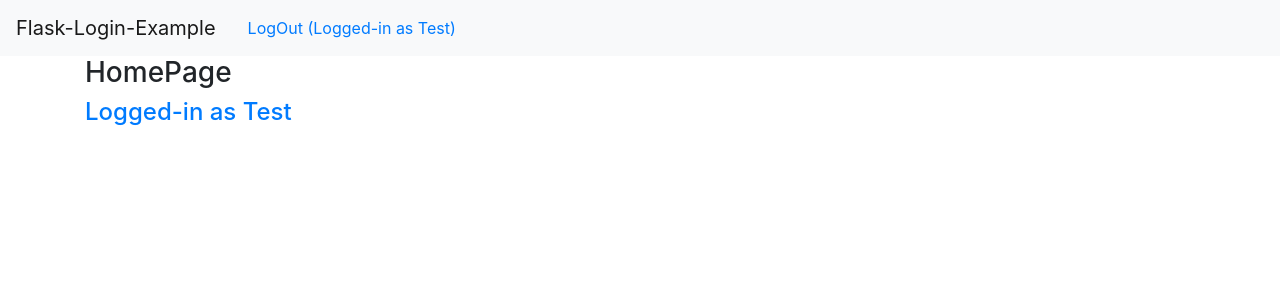
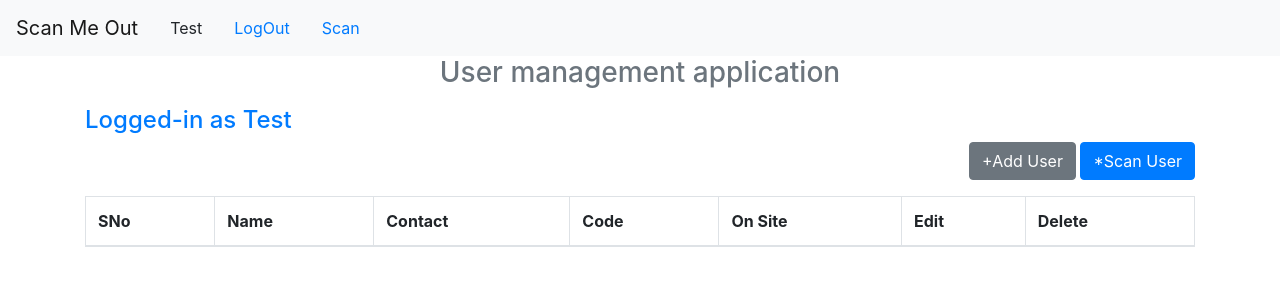
Before and after one commit to Mappleby42/scan-me-out, a Flask app: page /homepage in a window 1280 px wide. Shown: the top 300 px of the page. Run offline with Flask 2, Linux system fonts and the light colour scheme; a user stored in the database is signed in; data comes from the database, SQL or seed files in the repository; both versions use the stored data as it was after the commit; lists and menus that the app fills with data are empty; some libraries are stand-ins or nearby versions.

Commit message:
Add basic employee CRUD

```diff
--- a/app/auth/routes.py
+++ b/app/auth/routes.py
@@ -3,10 +3,11 @@ from app.auth.forms import RegistrationForm, LoginForm
 from app.auth import authentication
 from app.auth.models import User
 from flask_login import login_user, logout_user, login_required, current_user
+import sqlite3 as sql
+import requests
 
 @authentication.route('/register', methods=['GET','post'])
 def register_user():
-
     if current_user.is_authenticated:
         flash('You are already logged in.')
         return redirect(url_for('authentication.homepage'))
@@ -25,7 +26,12 @@ def register_user():
 
 @authentication.route('/')
 def index():
-    return render_template('index.html')
+    con=sql.connect("instance/db_web.db")
+    con.row_factory=sql.Row
+    cur=con.cursor()
+    cur.execute("select * from users")
+    data=cur.fetchall()
+    return render_template('index.html',datas=data)
 
 @authentication.route('/login', methods=['GET','POST'])
 def log_in_user():
@@ -45,8 +51,14 @@ def log_in_user():
     return render_template('login.html', form=form)
 
 @authentication.route('/homepage')
+@login_required
 def homepage():
-    return render_template('homepage.html')
+    con=sql.connect("instance/db_web.db")
+    con.row_factory=sql.Row
+    cur=con.cursor()
+    cur.execute("select * from users WHERE ADMIN_ID = '" + str(current_user.id) + "'")
+    data=cur.fetchall()
+    return render_template('homepage.html',datas=data)
 
 
 @authentication.route('/logout', methods=['GET'])
@@ -56,6 +68,74 @@ def log_out_user():
     logout_user()
     return redirect(url_for('authentication.log_in_user'))
 
+@authentication.route("/add_user",methods=['POST','GET'])
+@login_required
+def add_user():
+    if request.method=='POST':
+        con=sql.connect("instance/db_web.db")
+        cur=con.cursor()
+
+        uname=request.form['uname']
+        cur.execute("select * from users WHERE UNAME='" + uname + "'")
+        data=cur.fetchall()
+        if len(data)!=0:
+            return render_template("add_user.html", error="Error: That username is taken")
+
+        contact=request.form['contact']
+        cur.execute("select * from users WHERE CONTACT='" + contact + "'")
+        data=cur.fetchall()
+        if len(data)!=0:
+            return render_template("add_user.html", error="Error: That email address is taken")
+
+        code=""
+        unique_code = False
+        while not unique_code:
+            code = requests.get("https://www.passwordrandom.com/query?command=password").text
+            cur.execute("select * from users WHERE CODE='" + code + "'")
+            data=cur.fetchall()
+            if len(data)==0:
+                unique_code = True
+
+        cur.execute("insert into users(UNAME,CONTACT,CODE,ADMIN_ID,ONSITE) values (?,?,?,?,?)",(uname,contact,code,current_user.id,False))
+        con.commit()
+        flash('User Added','success')
+        return redirect(url_for("authentication.homepage"))
+    return render_template("add_user.html")
+
+@authentication.route("/edit_user/<string:uid>",methods=['POST','GET'])
+@login_required
+def edit_user(uid):
+    if request.method=='POST':
+        uname=request.form['uname']
+        contact=request.form['contact']
+        onsite=True
+        try:
+            request.form['onsite']
+        except:
+            onsite=False
+        con=sql.connect("instance/db_web.db")
+        cur=con.cursor()
+        cur.execute("update users set UNAME=?,CONTACT=?,ONSITE=? where UID=?",(uname,contact,onsite,uid))
+        con.commit()
+        flash('User Updated','success')
+        return redirect(url_for("authentication.index"))
+    con=sql.connect("instance/db_web.db")
+    con.row_factory=sql.Row
+    cur=con.cursor()
+    cur.execute("select * from users where UID=?",(uid,))
+    data=cur.fetchone()
+    return render_template("edit_user.html",datas=data)
+
+
+@authentication.route("/delete_user/<string:uid>",methods=['GET'])
+def delete_user(uid):
+    con=sql.connect("instance/db_web.db")
+    cur=con.cursor()
+    cur.execute("delete from users where UID=?",(uid,))
+    con.commit()
+    flash('User Deleted','warning')
+    return redirect(url_for("authentication.index"))
+
 @authentication.app_errorhandler(404)
 def page_not_found(error):
     return render_template('404.html'), 404
--- a/app/auth/templates/homepage.html
+++ b/app/auth/templates/homepage.html
@@ -2,8 +2,35 @@
 
 {% block content%}
 <div class="container">
-        <h3> HomePage </h3>
+    <h3 class='text-center text-muted mb-3'>User management application</h3>
     <h4 class="text-primary"> Logged-in as {{ current_user.user_name.title() }} </h4>
+    <p class='text-right'>
+        <a href='{{url_for("authentication.add_user")}}' class='btn btn-secondary '>+Add User</a>
+        <a href='{{url_for("authentication.scan_user")}}' class='btn btn-primary '>*Scan User</a>
+    </p>
+    <table class='table table-bordered'>
+        <thead>
+            <th>SNo</th>
+            <th>Name</th>
+            <th>Contact</th>
+            <th>Code</th>
+            <th>On Site</th>
+            <th>Edit</th>
+            <th>Delete</th>
+        </thead>
+        <tbody>
+            {% for row in datas %}
+            <tr>
+                <td>{{loop.index}}</td>
+                <td>{{row.UNAME}}</td>
+                <td>{{row.CONTACT}}</td>
+                <td>{{row.CODE}}</td>
+                <td>{{row.ONSITE==1}}</td>
+                <td><a href='{{url_for("authentication.edit_user",uid=row.UID)}}' class='btn btn-primary'>Edit</a></td>
+                <td><a href='{{url_for("authentication.delete_user",uid=row.UID)}}' class='btn btn-danger' onclick='return confirm("Are You Sure")'>Delete</a></td>
+            </tr>
+            {%endfor%}
+        </tbody>
+    </table>
 </div>
-
 {% endblock content%}
--- a/app/auth/templates/index.html
+++ b/app/auth/templates/index.html
@@ -1,8 +1,5 @@
 {% extends 'layout.html' %}
 
 {% block content%}
-    <div class="container">
-            <h3> Welcome to pythonplay portal! </h3> <br>
-            <h3> Happy Learning! </h3>
-    </div>
+
 {% endblock content%}
--- a/app/auth/templates/layout.html
+++ b/app/auth/templates/layout.html
@@ -16,22 +16,28 @@
     {% endblock head %}
     <body>
 <nav class="navbar navbar-expand-lg navbar-light bg-light">
-<a class="navbar-brand" href="#">Flask-Login-Example</a>
+<a class="navbar-brand" href="homepage">Scan Me Out</a>
 
 <ul class="nav">
 
         {% if current_user.is_authenticated %}
         <li class="nav-item">
-        <a class="nav-link active"  href="{{ url_for('authentication.log_out_user') }}">  LogOut (Logged-in as {{ current_user.user_name.title() }})</a>
+            <div class="nav-link">{{ current_user.user_name.title() }}</div>
+        </li>
+        <li class="nav-item">
+            <a class="nav-link active"  href="{{ url_for('authentication.log_out_user') }}">  LogOut</a>
         </li>
         {% else %}
         <li class="nav-item">
-        <a class="nav-link active" href="{{ url_for('authentication.log_in_user') }}"> LogIn</a>
-    </li>
-    <li class="nav-item">
+            <a class="nav-link active" href="{{ url_for('authentication.log_in_user') }}"> LogIn</a>
+        </li>
+        <li class="nav-item">
             <a class="nav-link active" href="{{ url_for('authentication.register_user') }}"> Register</a>
         </li>
         {% endif %}
+        <li class="nav-item">
+            <a class="nav-link active"  href="{{ url_for('authentication.scan_user') }}">  Scan</a>
+        </li>
 </ul>
 </nav>
 
```
Also changed, not shown: app/auth/templates/add_user.html (added, +25 -0 lines), app/auth/templates/edit_user.html (added, +26 -0 lines), instance/db_web.db.
